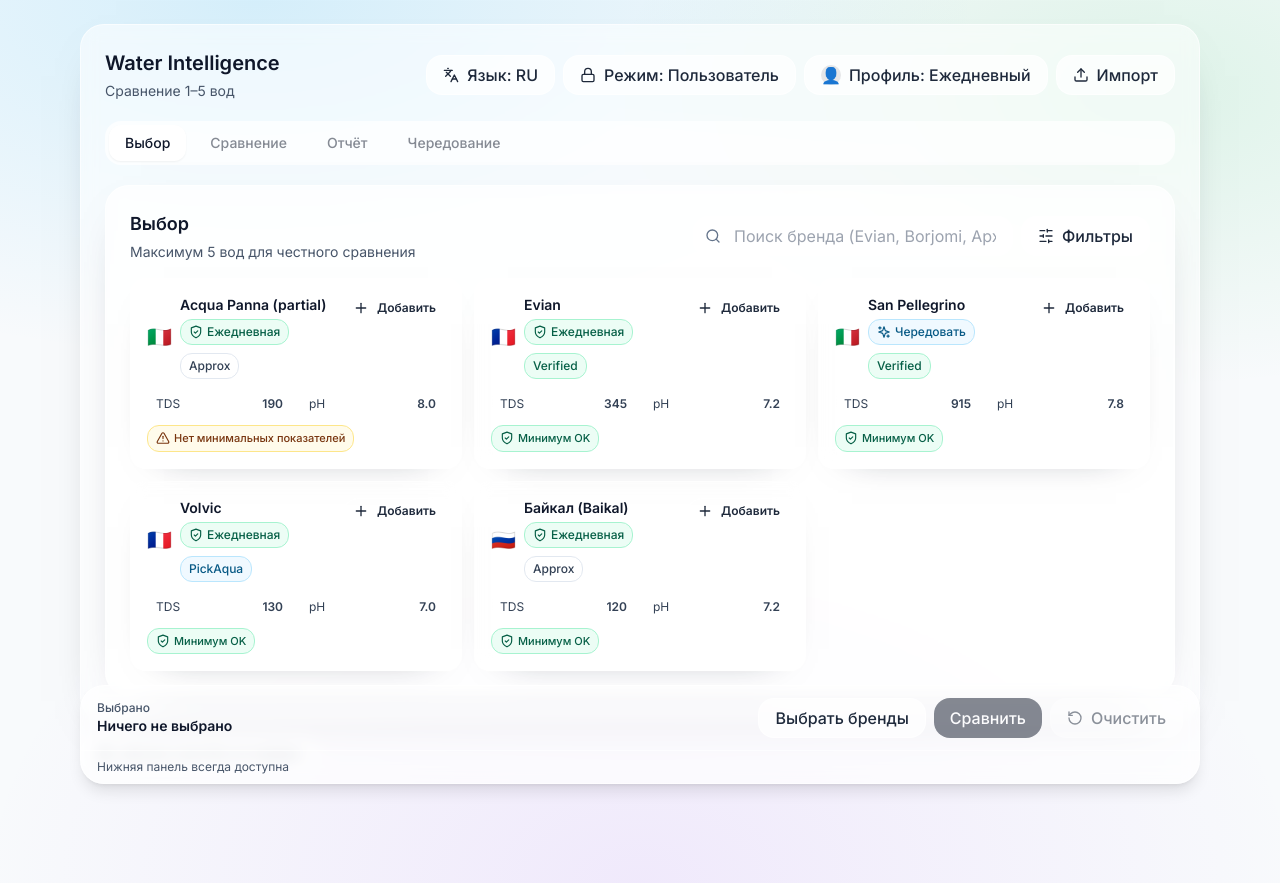
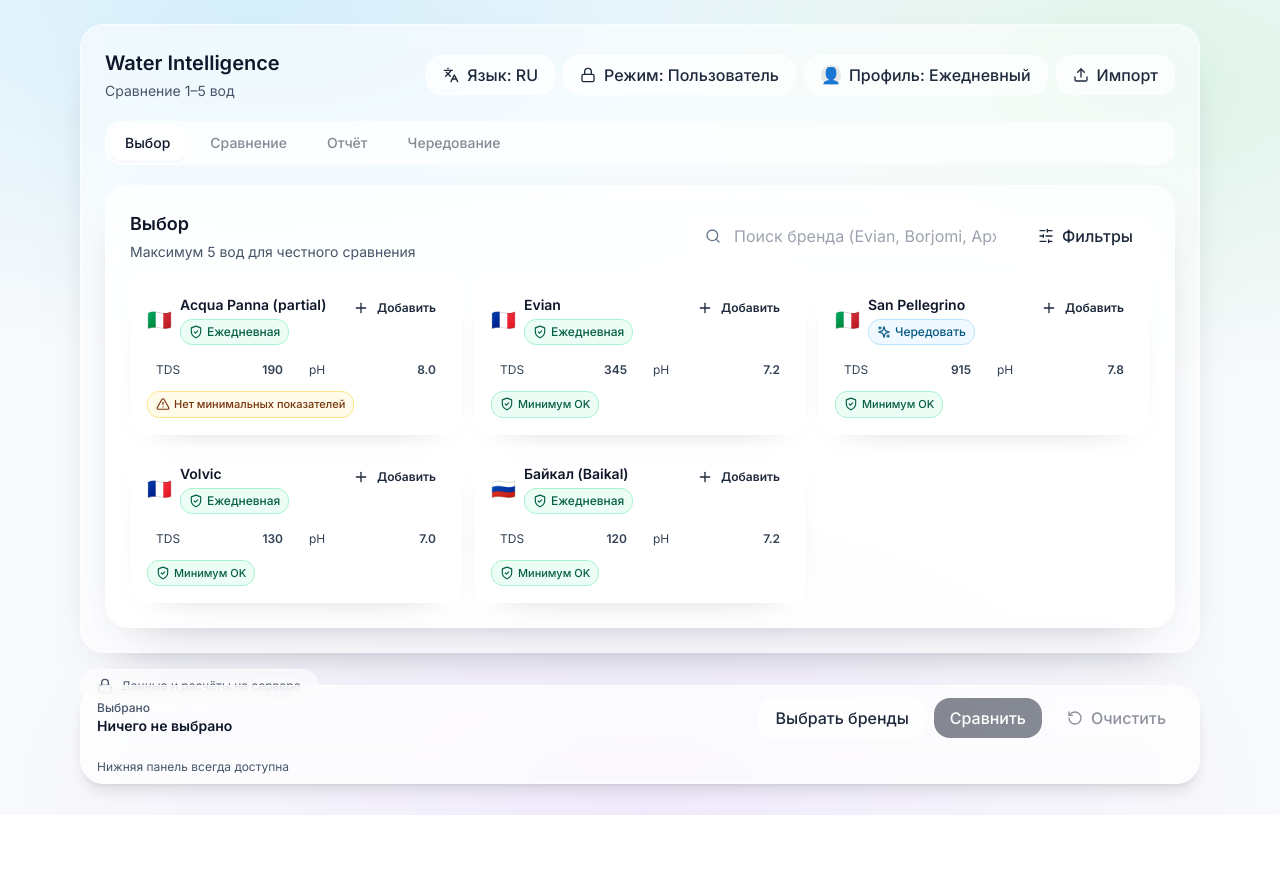
Before and after one commit to ompromedia-cyber/water-compare-app, a React (Create React App) app: page / in a window 1280 px wide. After the commit the page ends 815 px from the top, so only its background shows below. Built offline with nearby package versions, Linux system fonts and the light colour scheme; the HTML template or start-up script is replaced by a standard one.

Commit message:
Update App.js

```diff
--- a/src/App.js
+++ b/src/App.js
@@ -1216,25 +1216,7 @@
 
 // ============== UI КОМПОНЕНТЫ ==============
 function ConfidenceBadge({ c }) {
-  if (c === "high") {
-    return (
-      <span className="inline-flex items-center rounded-xl border border-emerald-200 bg-emerald-50 px-2 py-1 text-xs font-medium text-emerald-800">
-        Verified
-      </span>
-    );
-  }
-  if (c === "medium") {
-    return (
-      <span className="inline-flex items-center rounded-xl border border-sky-200 bg-sky-50 px-2 py-1 text-xs font-medium text-sky-800">
-        PickAqua
-      </span>
-    );
-  }
-  return (
-    <span className="inline-flex items-center rounded-xl border border-slate-200 bg-white px-2 py-1 text-xs font-medium text-slate-700">
-      Approx
-    </span>
-  );
+  return null;
 }
 
 function CategoryBadge({ cat }) {
```
